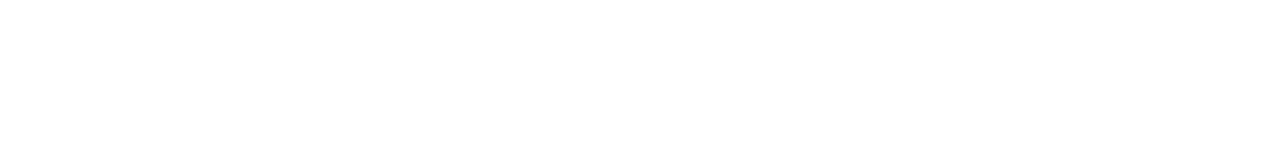
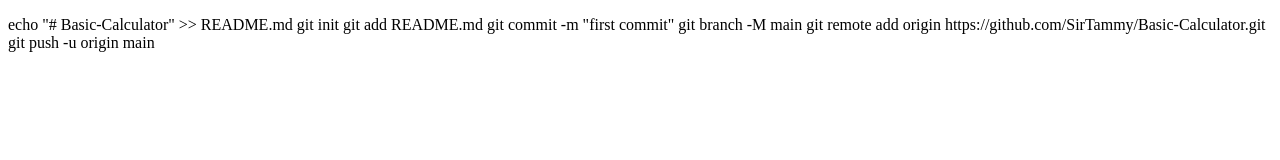
Before and after one commit to SirTammy/Basic-Calculator, a plain HTML site: page index.html in a window 1280 px wide. Drawn offline with Linux system fonts and the light colour scheme.

Commit message:
the start of the project

```diff
--- a/index.html
+++ b/index.html
@@ -8,7 +8,13 @@
     <link rel="stylesheet" href="style.css">
 </head>
 <body>
-
+    <p>echo "# Basic-Calculator" >> README.md
+        git init
+        git add README.md
+        git commit -m "first commit"
+        git branch -M main
+        git remote add origin https://github.com/SirTammy/Basic-Calculator.git
+        git push -u origin main</p>
 
 
 
```
